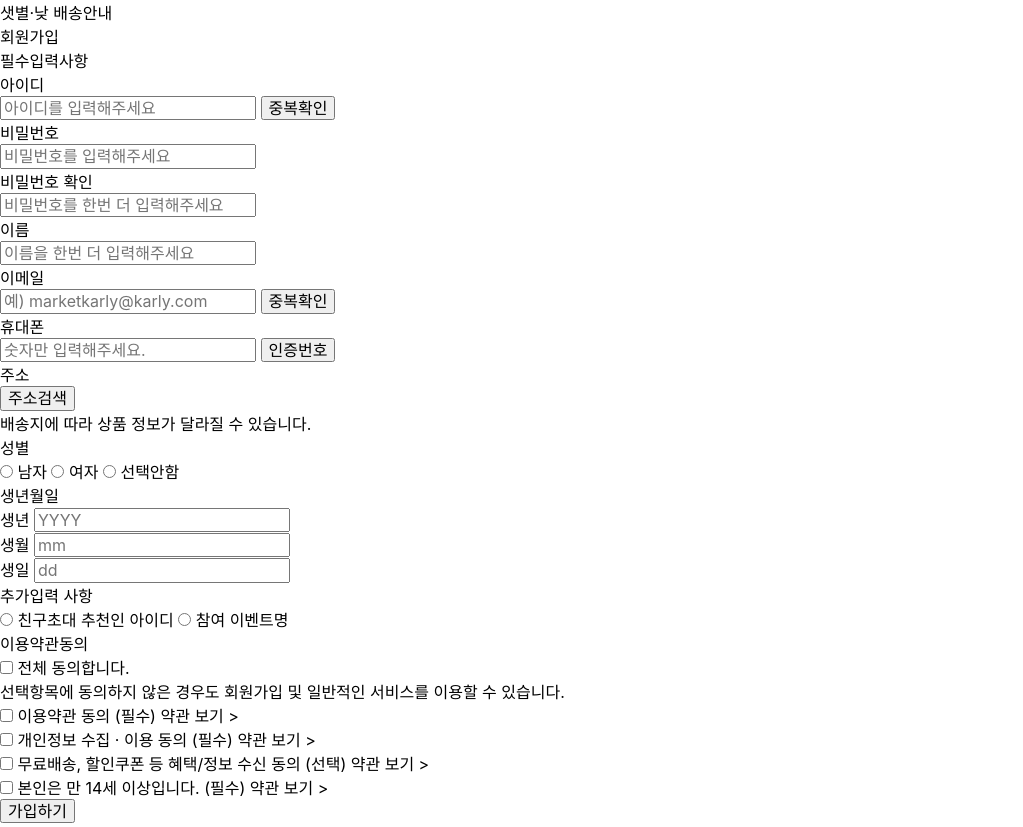
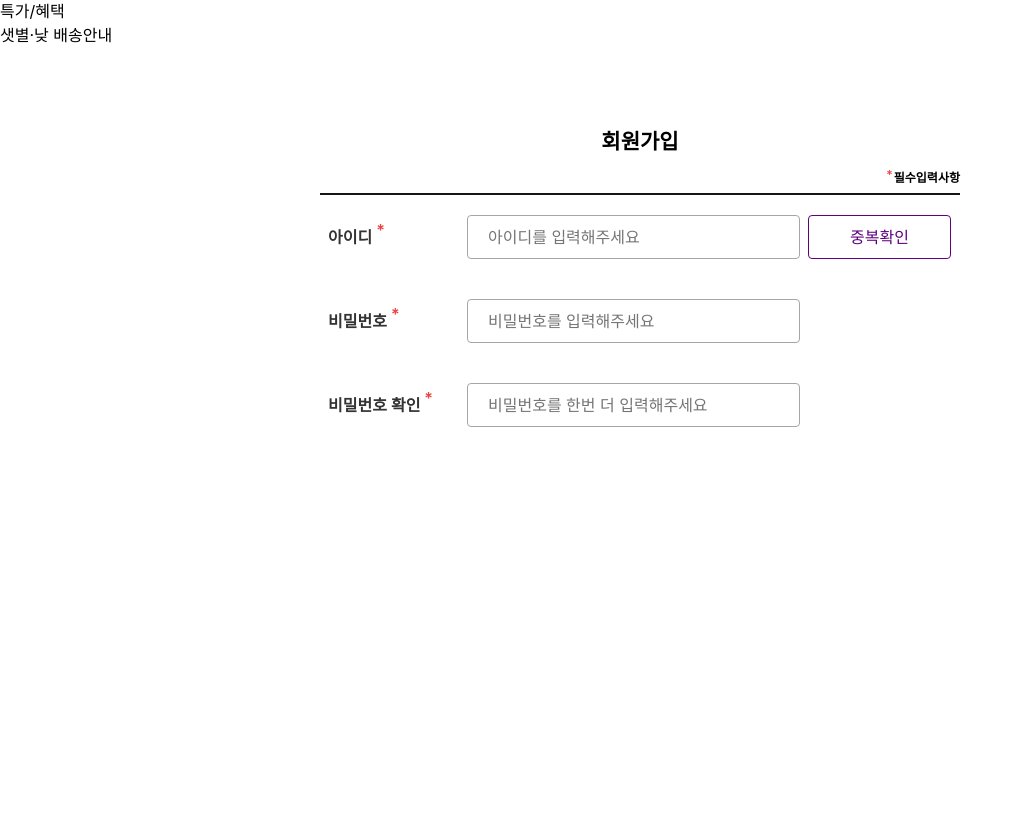
Before and after one commit to mkk00/Market-Karly, a website with bundled scripts: page client/html/register.html in a window 1280 px wide. Shown: the part 965-1792 px from the top of the page, without its empty margins (0-1023 px from the left). Built offline with nearby package versions, Linux system fonts and the light colour scheme; files whose address does not match are found by name; a web font is replaced by a local one.

Commit message:
[feat] 회원정보 입력 css 추가 #92
회원정보 입력 css 추가

```diff
--- a/client/css/pages/register.css
+++ b/client/css/pages/register.css
@@ -0,0 +1,128 @@
+/* 메인 부분 */
+.main{
+  height: 1489px;
+  background-color: var(--white);
+}
+
+.main-wrap{
+  width: 640px;
+  height: 100%;
+  margin:0 auto;
+  padding:80px 0 40px;
+}
+
+/* 회원가입 제목 */
+.main__text{
+  text-align: center;
+  font-size: 21px;
+  font-weight: 600;
+  line-height: 150%;
+}
+
+/* 필수입력사항 */
+.main__text-p{
+  text-align: right;
+  font-size: 12px;
+  font-weight: 600;
+  line-height: 18px;
+  padding-top: 12px;
+}
+
+.main__text-p::before{
+  content:"*";
+  color: var(--info-error);
+  position:relative;
+  top:-3px;
+  left:-1px;
+}
+
+/* 회원가입 폼 */
+.join-content::before{
+  content:"";
+  display: block;
+  width: 640px;
+  height: 2px;
+  background-color:var(--gray-900);
+  margin-top:6px;
+}
+
+/* 폼 공통 레이아웃 */
+.join-layout{
+  display: flex;
+  align-items: center;
+  gap:var(--spacing-xs);
+
+}
+
+/* 필수입력사항 공통부분 */
+.required::after{
+  content:"*";
+  color: var(--info-error);
+  position:relative;
+  top:-7px;
+  left:var(--spacing-xxs);
+}
+
+/* input 상자 공통부분 */
+.input-box{
+  width: 333px;
+  height: 44px;
+  color:var(--gray-600);
+  border:1px solid var(--gray-300);
+  border-radius:var(--spacing-xxs);
+  background-color: inherit;
+  margin:var(--spacing-md) 0px;
+}
+
+/* 중복확인, 인증버호 받기 버튼 */
+.verify-button{
+  width: 143px;
+  height: 44px;
+  color:var(--primary);
+  border: 1px solid var(--primary);
+  border-radius:var(--spacing-xxs);
+  background-color:inherit;
+  cursor: pointer;
+  margin: 0 9px 0px var(--spacing-xs);
+}
+
+.required{
+  margin-left: var(--spacing-xxs);
+}
+
+/* 레이블 글자 */
+.join__title{
+  width: 139px;
+  height: 44px;
+  font-size: var(--spacing-base);
+  font-weight: 600;
+  line-height: 36px;
+  padding:var(--spacing-xxs);
+  color:var(--content);
+}
+
+.join__title-text{
+  margin-left:var(--spacing-xxs);
+}
+
+/* placeholder */
+input[placeholder]{
+  font-size: var(--spacing-base);
+  font-weight: 400;
+  line-height: 160%;
+  color:var(--gray-600);
+  padding: 9px 0px 9px var(--spacing-md);
+}
+
+/* 아이디 */
+.join{
+  display: flex;
+  align-items: center;
+}
+
+.join__inner{
+  display: flex;
+  align-items: center;
+  justify-content: space-between;
+  flex-grow: 1;
+}
--- a/client/html/register.html
+++ b/client/html/register.html
@@ -9,6 +9,7 @@
     <link rel="stylesheet" href="../css/style.css" />
     <script src="https://cdn.jsdelivr.net/npm/swiper@8/swiper-bundle.min.js"></script>
     <script src="./js/main.js" type="module"></script>
+    <script src="/client/js/register/woonki.js" type="module"></script>
     <title>Register | Market Karly</title>
   </head>
 
@@ -117,8 +118,9 @@
 
       <!-- Main -->
       <main class="main">
-        <h1>회원가입</h1>
-        <p>필수입력사항</p>
+        <div class="main-wrap">
+          <h2 class="main__text">회원가입</h2>
+          <p class="main__text-p">필수입력사항</p>
 
           <section class="join-content">
             <form action="#">
@@ -127,149 +129,35 @@
                 <legend>회원 정보 입력</legend>
                 <!-- 아이디 섹션 -->
 
-              <div class="join-id">
-                <h2 class="join-id__title">
-                  <label for="user-id">아이디</label>
-                </h2>
-                <input type="text" id="user-id" name="user-id" placeholder="아이디를 입력해주세요" autocomplete="username" />
+                <div class="join">
+                  <div class="join__inner">
+                    <h3 class="join__title">
+                      <label for="user-id" class="required">아이디</label>
+                    </h3>
+                    <input type="text" id="user-id" name="user-id" placeholder="아이디를 입력해주세요" autocomplete="username" class="input-box"/>
+                  </div>
                   <button type="button" class="verify-button">중복확인</button>
                 </div>
 
                 <!-- 비밀번호 -->
-              <h2 class="join-id__title">
-                <label for="user-pw">비밀번호</label>
-              </h2>
-              <input type="password" id="user-pw" name="user-pw" placeholder="비밀번호를 입력해주세요" />
-              <h3 class="a11yHidden">
-                <label for="verify-pw">비밀번호 확인</label>
+                <div class="join-pw join-layout">
+                  <h3 class="join__title">
+                    <label for="user-pw" class="required">비밀번호</label>
                   </h3>
-              <input type="password" id="verify-pw" name="verify-pw" placeholder="비밀번호를 한번 더 입력해주세요" />
+                  <input type="password" id="user-pw" name="user-pw" placeholder="비밀번호를 입력해주세요" class="input-box"/>
+                </div>
+
+                <div class="join-pw__required join-layout">
+                  <h3 class="join__title">
+                    <label for="verify-pw" class="required">비밀번호 확인</label>
+                  </h3>
+                  <input type="password" id="verify-pw" name="verify-pw" placeholder="비밀번호를 한번 더 입력해주세요" class="input-box"/>
+                </div>
               </fieldset>
 
-            <!-- 개인 정보 입력 -->
-            <fieldset>
-              <!-- 이름 -->
-              <legend>개인 정보 입력</legend>
-              <h2 class="join-id__title">
-                <label for="user-name">이름</label>
-              </h2>
-              <input type="text" id="user-name" name="user-name" placeholder="이름을 한번 더 입력해주세요" autocomplete="name" />
-
-              <!-- 이메일 -->
-              <div class="join-email">
-                <h2 class="join-id__title">
-                  <label for="user-email">이메일</label>
-                </h2>
-                <input type="text" id="user-email" name="user-email" placeholder="예) marketkarly@karly.com" />
-                <button type="button" class="verify-button">중복확인</button>
-              </div>
-
-              <!-- 휴대폰 -->
-              <div class="join-phone">
-                <h2 class="join-id__title">
-                  <label for="user-phone">휴대폰</label>
-                </h2>
-                <input type="text" id="user-phone" name="user-phone" placeholder="숫자만 입력해주세요." autocomplete="email" />
-                <button type="button" class="verify-button">인증번호</button>
-              </div>
-
-              <!-- 주소 -->
-              <h2 class="join-id__title">
-                <label for="address">주소</label>
-              </h2>
-              <button type="button">주소검색</button>
-              <p class="address__p--text">배송지에 따라 상품 정보가 달라질 수 있습니다.</p>
-            </fieldset>
-
-            <fieldset>
-              <legend>선택 사항</legend>
-              <h2 class="join-id__title">
-                <label for="gender">성별</label>
-              </h2>
-              <input type="radio" id="gender-male" name="gender" autocomplete="sex" />
-              <label for="gender-male">남자</label>
-
-              <input type="radio" id="gender-female" name="gender" autocomplete="sex" />
-              <label for="gender-female">여자</label>
-
-              <input type="radio" id="gender-neutral" name="gender" autocomplete="sex" />
-              <label for="gender-neutral">선택안함</label>
-
-              <div class="join-wrap">
-                <h2 class="join-id__title">생년월일</h2>
-                <div class="join-birthday">
-                  <div class="join-y">
-                    <label for="join-yyyy">생년</label>
-                    <input type="text" id="join-yyyy" placeholder="YYYY" maxlength="4" autocomplete="bday-year" />
-                  </div>
-                  <div class="join-m">
-                    <label for="join-mm">생월</label>
-                    <input type="text" id="join-mm" placeholder="mm" maxlength="2" autocomplete="bday-month" />
-                  </div>
-                  <div class="join-d">
-                    <label for="join-dd">생일</label>
-                    <input type="text" id="join-dd" placeholder="dd" maxlength="2" autocomplete="bday-day" />
-                  </div>
-                </div>
-              </div>
-
-              <h2 class="join-id__title">
-                <label for="recommender">추가입력 사항</label>
-              </h2>
-              <input type="radio" id="recommender" name="add" />
-              <label for="recommender">친구초대 추천인 아이디</label>
-              <input type="radio" id="event-name" name="add" />
-              <label for="event-name">참여 이벤트명</label>
-            </fieldset>
-
-            <!-- 이용약관 동의 -->
-            <fieldset>
-              <legend>이용약관동의</legend>
-              <div class="agree-user">
-                <label for="">이용약관동의</label>
-
-                <!-- 전체 동의 -->
-                <div class="agree-all">
-                  <input type="checkbox" id="agree-all__terms" name="agree-all__terms" />
-                  <label for="agree-all__terms">전체 동의합니다.</label>
-                  <p class="agree-text">선택항목에 동의하지 않은 경우도 회원가입 및 일반적인 서비스를 이용할 수 있습니다.</p>
-                </div>
-
-                <!-- 이용약관 동의 -->
-                <div class="agree">
-                  <input type="checkbox" id="agree-terms" name="agree-terms" />
-                  <label for="agree-terms">이용약관 동의 (필수)</label>
-                  <a href="#" class="terms">약관 보기 &gt;</a>
-                </div>
-
-                <!-- 개인정보 동의 -->
-                <div class="privacy">
-                  <input type="checkbox" id="privacy-terms" name="privacy-terms" />
-                  <label for="privacy-terms">개인정보 수집 · 이용 동의 (필수)</label>
-                  <a href="#" class="terms">약관 보기 &gt;</a>
-                </div>
-
-                <!-- 혜택 동의 -->
-                <div class="benefit-information">
-                  <input type="checkbox" id="benefit-terms" name="benefit-terms" />
-                  <label for="benefit-terms">무료배송, 할인쿠폰 등 혜택/정보 수신 동의 (선택)</label>
-                  <a href="#" class="terms">약관 보기 &gt;</a>
-                </div>
-
-                <!-- 14세이상 확인 -->
-                <div class="confirm">
-                  <input type="checkbox" id="confirm-terms" name="confirm-terms" />
-                  <label for="confirm-terms">본인은 만 14세 이상입니다. (필수)</label>
-                  <a href="#" class="terms">약관 보기 &gt;</a>
-                </div>
-              </div>
-              <!-- class="agree-user" -->
-
-              <!-- 가입하기 버튼 -->
-              <button type="submit" class="join">가입하기</button>
-            </fieldset>
             </form>
           </section>
+        </div>
       </main>
 
       <!-- Footer -->
```
Lines whose indentation alone changed are shown as unchanged.
